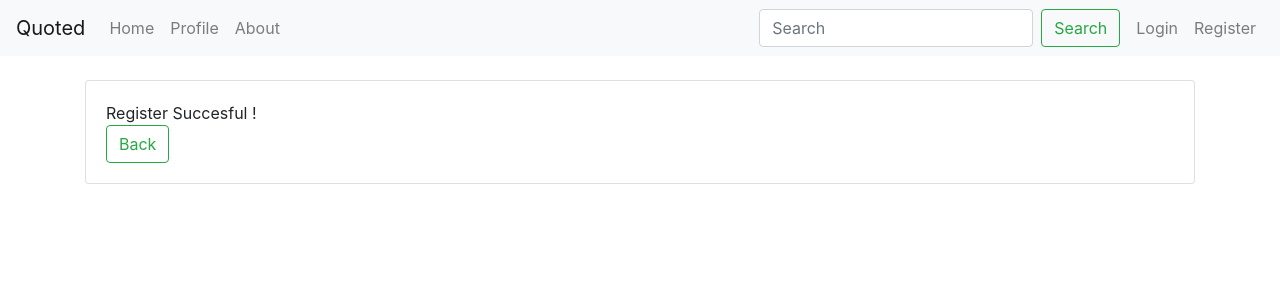
After one commit to nhuphuc1602/django_site, a Django app: page /register/ok/ in a window 1280 px wide. The commit adds this page. Shown: the top 300 px of the page. Run offline with Django 3.2, Linux system fonts and the light colour scheme; some libraries are stand-ins or nearby versions.

Commit message:
update code2

```diff
--- a/newsite/news/templates/base.html
+++ b/newsite/news/templates/base.html
@@ -33,7 +33,7 @@
             >
           </li>
           <li class="nav-item">
-            <a class="nav-link" href="/profile">Profile</a>
+            <a class="nav-link" href="/accounts/profile">Profile</a>
           </li>
           <li class="nav-item {%if nav == 'about'%} active {%endif%}">
             <a class="nav-link" href="{% url 'about' %}">About</a>
@@ -50,6 +50,7 @@
             Search
           </button>
         </form>
+        {% if not user.is_authenticated %}
           <ul class="navbar-nav ml-2">
             <li class="nav-item">
               <a class="nav-link" href="/login">Login</a>
@@ -58,6 +59,16 @@
               <a class="nav-link" href="/register">Register</a>
             </li>
           </ul>
+        {%else%}
+          <ul class="navbar-nav ml-2">
+            <li class="nav-item">
+              <a class="nav-link" href="/accounts/profile">{{user.username}}</a>
+            </li>
+            <li class="nav-item">
+              <a class="nav-link" href="/logout">Logout</a>
+            </li>
+          </ul>
+        {%endif%}
       </div>
     </nav>
     {% block content %}{% endblock %}
--- /dev/null
+++ b/newsite/news/templates/logout.html
@@ -0,0 +1,6 @@
+{% extends 'base.html' %}
+
+
+{% block content %}
+  <p>Logout Successful !</p>
+{% endblock %}
--- /dev/null
+++ b/newsite/news/templates/register_ok.html
@@ -0,0 +1,14 @@
+{% extends 'base.html' %}
+
+{% block content %}
+
+<div class="container">
+  <div class="card mt-4">
+    <div class="card-body">
+        Register Succesful ! </br>
+        <a class="btn btn-outline-success my-2 my-sm-0" href="/">Back</a>
+    </div>
+  </div>
+</div>
+
+{% endblock %}
--- a/newsite/newsite/urls.py
+++ b/newsite/newsite/urls.py
@@ -28,7 +28,8 @@ urlpatterns = [
     path('about/', views.about_view, name = 'about'),
     path('accounts/', include('django.contrib.auth.urls')),
     path('login/', profile_view.login_view.as_view(), name = 'login'),
-    path('profile/', profile_view.EditProfileView.as_view(), name = 'profile'),
+    path('accounts/profile/', profile_view.EditProfileView.as_view(), name = 'profile'),
     path('register/', profile_view.RegisterView.as_view(), name = 'register'),
-
+    path('register/ok/', profile_view.RegisterViewOK.as_view(), name = 'register_ok'),
+    path('logout/', profile_view.SiteLogoutView.as_view(), name = 'logout'),
 ] + static(settings.MEDIA_URL, document_root=settings.MEDIA_ROOT)
--- a/newsite/profiles/views.py
+++ b/newsite/profiles/views.py
@@ -2,9 +2,10 @@ from django.shortcuts import render
 
 # Create your views here.
 from django.http import HttpResponse
+from django.http import HttpResponseRedirect
 from news.models import Posts
 from django.views.generic import TemplateView, FormView
-from django.contrib.auth.views import LoginView
+from django.contrib.auth.views import LoginView, LogoutView
 from django.contrib.auth.mixins import LoginRequiredMixin
 from django.contrib.auth.forms import UserCreationForm, UsernameField
 from django import forms
@@ -13,17 +14,35 @@ from django.contrib.auth.models import User
 class login_view(LoginView):
     template_name = 'login.html'
 
+
 class EditProfileView(LoginRequiredMixin, TemplateView):
     template_name = 'profile.html'
 
 class RegisterForm(UserCreationForm):
-    #email = forms.EmailField()
+    email = forms.EmailField(required = True)
     class Meta:
         model = User
         fields = ('username', 'email')
         field_classes = {'username': UsernameField}
 
 
+
 class RegisterView(FormView):
     template_name = 'register.html'
     form_class = RegisterForm
+
+    def form_valid(self, form):
+        data = form.cleaned_data
+        new_user = User.objects.create_user(
+         username = data['username'],
+         password = data['password1'],
+         email = data['email']
+         )
+        return redirect('register_ok')
+
+class RegisterViewOK(TemplateView):
+    template_name = 'register_ok.html'
+
+
+class SiteLogoutView(LogoutView):
+    template_name = 'logout.html'
```
Also changed, not shown: newsite/db.sqlite3. Lines whose indentation alone changed are shown as unchanged.
